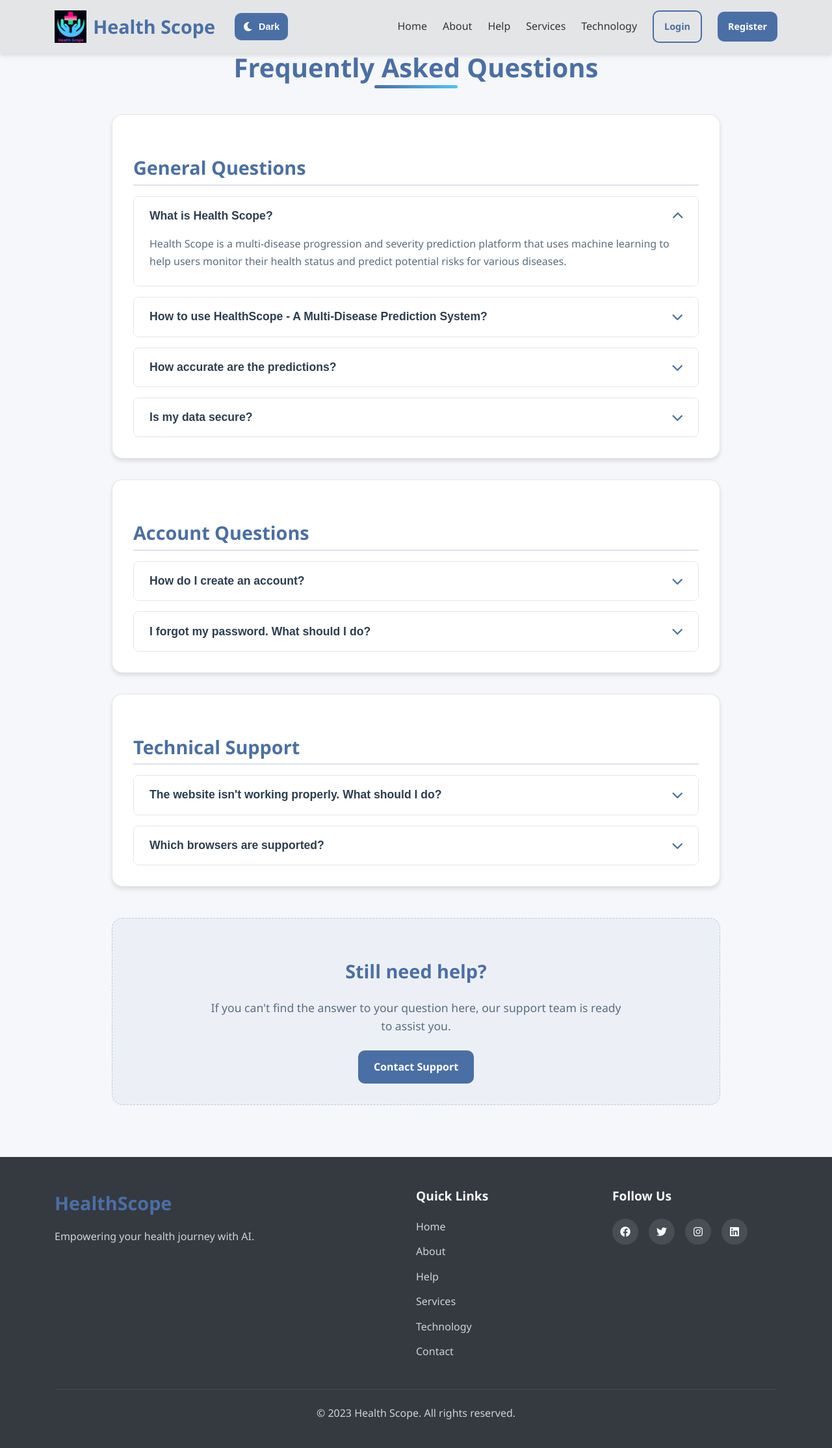
After one commit to Angad143/HealthScope---A-Multi-Disease-Progression-and-Severity-Prediction-Platform, a Flask app: template Health Scope - Multi-Disease Prediction System (Flask)/templates/help.html in a window 1280 px wide. The commit adds this page. Shown: the whole page at 65% size. Run offline with Flask 3, Linux system fonts and the light colour scheme; the template is opened without the code that fills it, so the values that code supplies are empty; some libraries are stand-ins or nearby versions.

Commit message:
add help.html files in index.html

```diff
--- /dev/null
+++ b/Health Scope - Multi-Disease Prediction System (Flask)/templates/help.html
@@ -0,0 +1,207 @@
+<!DOCTYPE html>
+<html lang="en">
+
+<head>
+    <meta charset="UTF-8">
+    <meta name="viewport" content="width=device-width, initial-scale=1.0">
+
+    <!-- Link to the favicon image -->
+    <link rel="icon" href="{{ url_for('static', filename='images/Health.ico') }}" type="image/x-icon">
+
+    <title>Help - Health Scope</title>
+    <link rel="stylesheet" href="https://cdnjs.cloudflare.com/ajax/libs/font-awesome/6.0.0-beta3/css/all.min.css">
+
+    <link rel="stylesheet" href="{{ url_for('static', filename='css/index.css') }}">
+    <script src="{{ url_for('static', filename='js/index.js') }}"></script>
+
+    <link rel="stylesheet" href="{{ url_for('static', filename='css/help.css') }}">
+    <script src="{{ url_for('static', filename='js/help.js') }}"></script>
+
+</head>
+
+<body>
+    <!-- Navigation Bar -->
+    <nav class="navbar">
+        <div class="container">
+            <a href="{{ url_for('help_questions') }}" class="logo">
+                <img src="{{ url_for('static', filename='images/logo.png') }}" alt="HealthScope Logo" class="logo-img">
+                <b>Health Scope</b>
+                <button class="theme-toggle" id="themeToggle">
+                    <i class="fas fa-moon"></i>
+                    <span>Dark</span>
+                </button>
+            </a>
+
+            <ul class="nav-links">
+                <li><a href="{{ url_for('home') }}" class="nav-link">Home</a></li>
+                <li><a href="{{ url_for('home', _anchor='about') }}" class="nav-link">About</a></li>
+                <li><a href="{{ url_for('home', _anchor='help') }}" class="nav-link">Help</a></li>
+                <li><a href="{{ url_for('home', _anchor='services') }}" class="nav-link">Services</a></li>
+                <li><a href="{{ url_for('home', _anchor='technology') }}" class="nav-link">Technology</a></li>
+                <li><a href="{{ url_for('login_user') }}" class="btn login-btn">Login</a></li>
+                <li><a href="{{ url_for('register_user') }}" class="btn register-btn">Register</a></li>
+            </ul>
+            <div class="hamburger">
+                <span></span>
+                <span></span>
+                <span></span>
+            </div>
+        </div>
+    </nav>
+
+    <!-- Help Content -->
+    <section class="help-page">
+        <div class="container">
+            <h1>Frequently Asked Questions</h1>
+
+            <div class="faq-section">
+                <h2>General Questions</h2>
+                <div class="faq-item">
+                    <button class="faq-question">
+                        What is Health Scope?
+                        <i class="fas fa-chevron-down"></i>
+                    </button>
+                    <div class="faq-answer">
+                        <p>Health Scope is a multi-disease progression and severity prediction platform that uses
+                            machine learning to help users monitor their health status and predict potential risks for
+                            various diseases.</p>
+                    </div>
+                </div>
+
+                <div class="faq-item">
+                    <button class="faq-question">
+                        How to use HealthScope - A Multi-Disease Prediction System?
+                        <i class="fas fa-chevron-down"></i>
+                    </button>
+                    <div class="faq-answer">
+                        <p>Please find below the steps for administrators to use the Health Scope system:</p>
+                        <ol>
+                            <li>Log into the System using your account to start generating risk assessments</li>
+                            <li>Select the type of disease for which you want to generate risks</li>
+                            <li>Input the Patient's Vitals</li>
+                            <li>Click on Submit</li>
+                            <li>Get Assessment Result</li>
+                            <li>Download as PDF</li>
+                        </ol>
+                    </div>
+                </div>
+
+                <div class="faq-item">
+                    <button class="faq-question">
+                        How accurate are the predictions?
+                        <i class="fas fa-chevron-down"></i>
+                    </button>
+                    <div class="faq-answer">
+                        <p>Our predictions are based on validated machine learning models trained on large datasets.
+                            While they provide valuable insights, they should not replace professional medical advice.
+                        </p>
+                    </div>
+                </div>
+
+                <div class="faq-item">
+                    <button class="faq-question">
+                        Is my data secure?
+                        <i class="fas fa-chevron-down"></i>
+                    </button>
+                    <div class="faq-answer">
+                        <p>Yes, we take data security very seriously. All your health data is encrypted and stored
+                            securely in compliance with privacy regulations.</p>
+                    </div>
+                </div>
+            </div>
+
+            <div class="faq-section">
+                <h2>Account Questions</h2>
+                <div class="faq-item">
+                    <button class="faq-question">
+                        How do I create an account?
+                        <i class="fas fa-chevron-down"></i>
+                    </button>
+                    <div class="faq-answer">
+                        <p>Click on the "Register" button in the top navigation or on the homepage, fill in the required
+                            information, and follow the instructions to complete your registration.</p>
+                    </div>
+                </div>
+
+                <div class="faq-item">
+                    <button class="faq-question">
+                        I forgot my password. What should I do?
+                        <i class="fas fa-chevron-down"></i>
+                    </button>
+                    <div class="faq-answer">
+                        <p>On the login page, click on "Forgot password" and follow the instructions to reset your
+                            password. You'll receive an email with a password reset link.</p>
+                    </div>
+                </div>
+            </div>
+
+            <div class="faq-section">
+                <h2>Technical Support</h2>
+                <div class="faq-item">
+                    <button class="faq-question">
+                        The website isn't working properly. What should I do?
+                        <i class="fas fa-chevron-down"></i>
+                    </button>
+                    <div class="faq-answer">
+                        <p>Try refreshing the page or clearing your browser cache. If the problem persists, please
+                            contact our support team with details about the issue you're experiencing.</p>
+                    </div>
+                </div>
+
+                <div class="faq-item">
+                    <button class="faq-question">
+                        Which browsers are supported?
+                        <i class="fas fa-chevron-down"></i>
+                    </button>
+                    <div class="faq-answer">
+                        <p>Health Scope works best on the latest versions of Chrome, Firefox, Safari, and Edge. Make
+                            sure your browser is up to date for the best experience.</p>
+                    </div>
+                </div>
+            </div>
+
+            <div class="contact-support">
+                <h2>Still need help?</h2>
+                <p>If you can't find the answer to your question here, our support team is ready to assist you.</p>
+                <a href="{{ url_for('home', _anchor='contact') }}" class="btn primary-btn">Contact Support</a>
+            </div>
+        </div>
+    </section>
+
+    <!-- Footer -->
+    <footer class="footer">
+        <div class="container">
+            <div class="footer-content">
+                <div class="footer-logo">
+                    <a href="#" class="logo">HealthScope</a>
+                    <p>Empowering your health journey with AI.</p>
+                </div>
+                <div class="footer-links">
+                    <h3>Quick Links</h3>
+                    <ul>
+                        <li><a href="{{ url_for('home') }}">Home</a></li>
+                        <li><a href="{{ url_for('home', _anchor='about') }}">About</a></li>
+                        <li><a href="{{ url_for('help_questions') }}">Help</a></li>
+                        <li><a href="{{ url_for('home', _anchor='services') }}">Services</a></li>
+                        <li><a href="{{ url_for('home', _anchor='technology') }}">Technology</a></li>
+                        <li><a href="{{ url_for('home', _anchor='contact') }}">Contact</a></li>
+                    </ul>
+                </div>
+                <div class="footer-social">
+                    <h3>Follow Us</h3>
+                    <div class="social-icons">
+                        <a href="#"><i class="fab fa-facebook"></i></a>
+                        <a href="#"><i class="fab fa-twitter"></i></a>
+                        <a href="#"><i class="fab fa-instagram"></i></a>
+                        <a href="#"><i class="fab fa-linkedin"></i></a>
+                    </div>
+                </div>
+            </div>
+            <div class="footer-bottom">
+                <p>&copy; 2023 Health Scope. All rights reserved.</p>
+            </div>
+        </div>
+    </footer>
+</body>
+
+</html>
```
Also changed, not shown: Health Scope - Multi-Disease Prediction System (Flask)/templates/index.html (+1 -8 lines).
